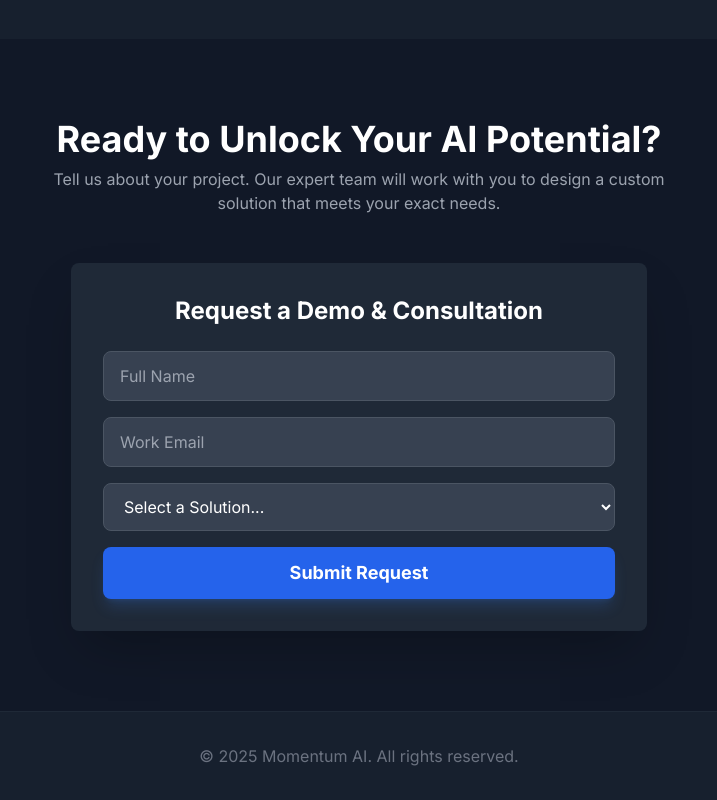
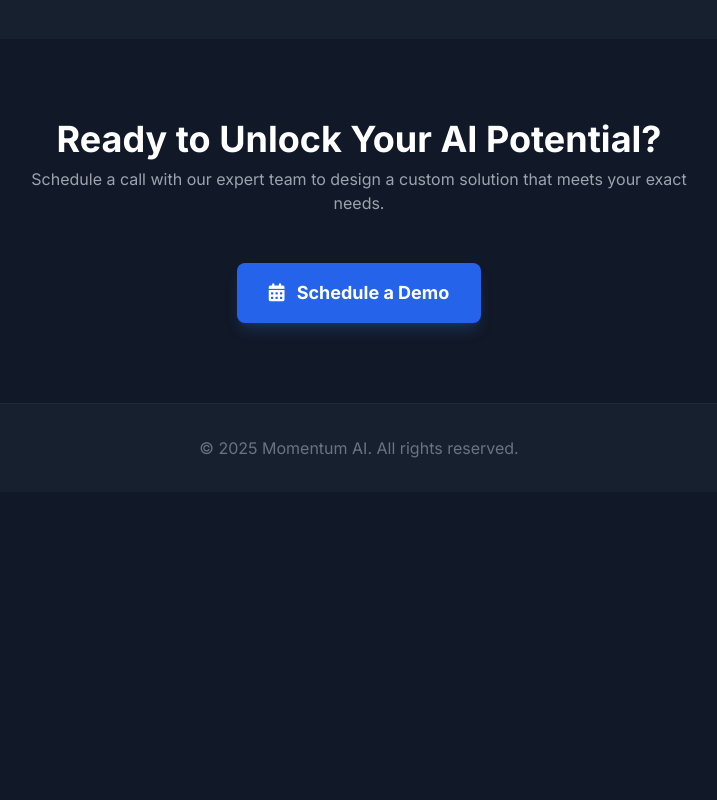
Before and after one commit to HamzaGbada/Momentum-AI, a plain HTML site: page index.html in a window 1280 px wide. Shown: the part 2217-3017 px from the top of the page, without its empty margins (281-998 px from the left). After the commit the page ends 2709 px from the top, so only its background shows below. Drawn offline with nearby package versions, Linux system fonts and the light colour scheme.

Commit message:
Update index.html

```diff
--- a/index.html
+++ b/index.html
@@ -39,7 +39,7 @@
                 <a href="#why-us" onclick="showPage('main-content')" class="text-gray-400 hover:text-white transition">Why Us</a>
                 <a href="#contact" onclick="showPage('main-content')" class="text-gray-400 hover:text-white transition">Contact</a>
             </div>
-            <a href="#contact" onclick="showPage('main-content')" class="hidden md:block bg-blue-600 hover:bg-blue-700 text-white font-semibold px-5 py-2 rounded-lg transition">
+            <a href="https://calendly.com/your-link" target="_blank" class="hidden md:block bg-blue-600 hover:bg-blue-700 text-white font-semibold px-5 py-2 rounded-lg transition">
                 Request a Demo
             </a>
             <button id="mobile-menu-button" class="md:hidden text-2xl">
@@ -50,7 +50,7 @@
             <a href="#solutions" onclick="showPage('main-content')" class="block text-gray-400 hover:text-white transition">Solutions</a>
             <a href="#why-us" onclick="showPage('main-content')" class="block text-gray-400 hover:text-white transition">Why Us</a>
             <a href="#contact" onclick="showPage('main-content')" class="block text-gray-400 hover:text-white transition">Contact</a>
-            <a href="#contact" onclick="showPage('main-content')" class="block bg-blue-600 hover:bg-blue-700 text-white font-semibold mt-2 px-5 py-2 rounded-lg transition text-center">
+            <a href="https://calendly.com/your-link" target="_blank" class="block bg-blue-600 hover:bg-blue-700 text-white font-semibold mt-2 px-5 py-2 rounded-lg transition text-center">
                 Request a Demo
             </a>
         </div>
@@ -175,33 +175,12 @@
         <section id="contact" class="py-20">
             <div class="container mx-auto px-6 text-center">
                 <h2 class="text-3xl md:text-4xl font-bold text-white">Ready to Unlock Your AI Potential?</h2>
-                <p class="text-gray-400 mt-2 max-w-2xl mx-auto">Tell us about your project. Our expert team will work with you to design a custom solution that meets your exact needs.</p>
+                <p class="text-gray-400 mt-2 max-w-2xl mx-auto">Schedule a call with our expert team to design a custom solution that meets your exact needs.</p>
 
-                <div class="max-w-xl mx-auto bg-gray-800 p-8 rounded-lg shadow-2xl mt-12">
-                    <h3 class="text-2xl font-bold text-white mb-6">Request a Demo & Consultation</h3>
-                    <form action="https://formspree.io/f/YOUR_FORM_ID" method="POST" class="space-y-4">
-                        <div>
-                            <label for="name" class="sr-only">Full Name</label>
-                            <input type="text" name="name" id="name" placeholder="Full Name" required class="w-full bg-gray-700 border border-gray-600 rounded-lg px-4 py-3 text-white focus:outline-none focus:ring-2 focus:ring-blue-500">
-                        </div>
-                        <div>
-                            <label for="email" class="sr-only">Work Email</label>
-                            <input type="email" name="email" id="email" placeholder="Work Email" required class="w-full bg-gray-700 border border-gray-600 rounded-lg px-4 py-3 text-white focus:outline-none focus:ring-2 focus:ring-blue-500">
-                        </div>
-                         <div>
-                            <label for="solution" class="sr-only">Interested In</label>
-                            <select name="solution" id="solution" class="w-full bg-gray-700 border border-gray-600 rounded-lg px-4 py-3 text-white focus:outline-none focus:ring-2 focus:ring-blue-500">
-                                <option>Select a Solution...</option>
-                                <option value="Sanctuary Gateway">Sanctuary Gateway (Secure LLM Access)</option>
-                                <option value="AI AgentForge">AI AgentForge (Custom Agents)</option>
-                                <option value="OpsPilot AI">OpsPilot AI (AIOps)</option>
-                                <option value="All">All Solutions</option>
-                            </select>
-                        </div>
-                        <button type="submit" class="w-full bg-blue-600 hover:bg-blue-700 text-white font-bold px-8 py-3 rounded-lg text-lg transition shadow-lg shadow-blue-500/20">
-                            Submit Request
-                        </button>
-                    </form>
+                <div class="mt-12">
+                     <a href="https://calendly.com/your-link" target="_blank" class="bg-blue-600 hover:bg-blue-700 text-white font-bold px-8 py-4 rounded-lg text-lg transition shadow-lg shadow-blue-500/20 inline-block">
+                        <i class="fas fa-calendar-alt mr-2"></i> Schedule a Demo
+                    </a>
                 </div>
             </div>
         </section>
```
